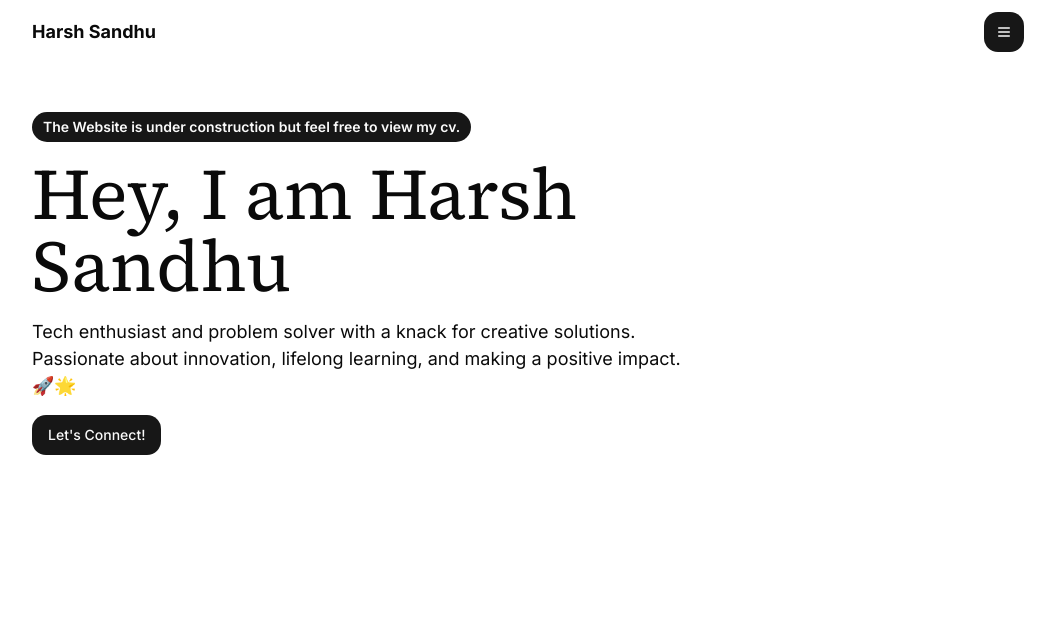
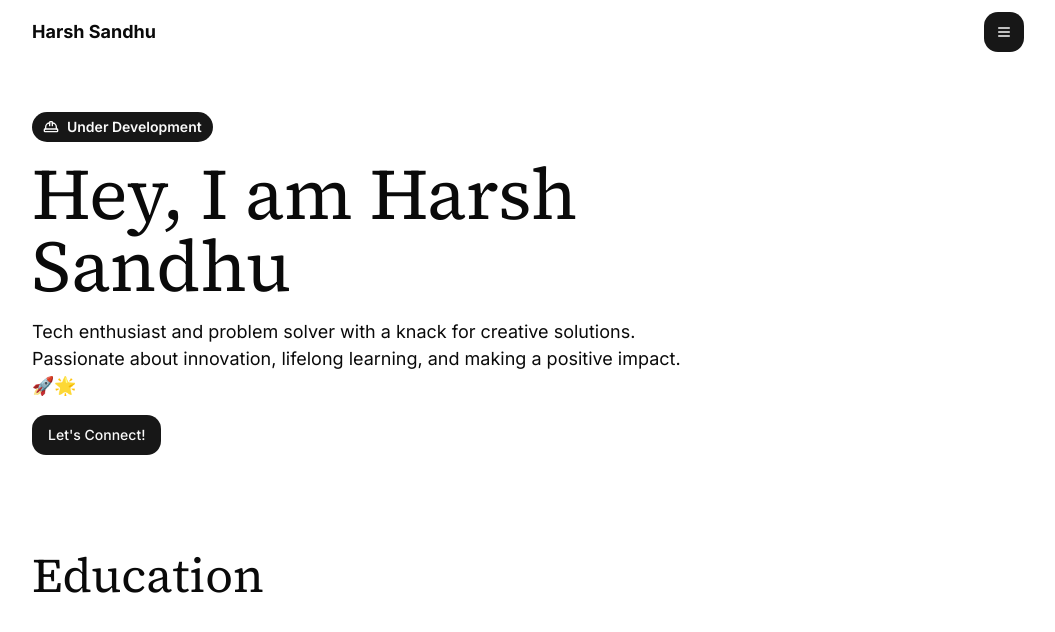
Before and after one commit to harshsandhu95/nyxfor13days, a Next.js app: page / in a window 1280 px wide. Shown: the top 632 px of the page, without its empty margins (112-1167 px from the left). Built offline with nearby package versions, Linux system fonts and the light colour scheme.

Commit message:
Update page.tsx

```diff
--- a/src/app/(home)/page.tsx
+++ b/src/app/(home)/page.tsx
@@ -1,17 +1,25 @@
+import Link from "next/link";
+import { HardHatIcon } from "lucide-react";
 import { Badge } from "@/components/ui/Badge";
 import { Button } from "@/components/ui/Button";
 import { details } from "@/lib/constants";
 
 export default function Home() {
   return (
-    <div className="min-h-[calc(100vh-64px)] py-12 space-y-12">
-      <section className="max-w-prose space-y-4">
-        <Badge>
-          The Website is under construction but feel free to view my cv.
+    <div className="min-h-[calc(100vh-64px)]">
+      <section className="py-12 max-w-prose space-y-4">
+        <Badge className="md:w-fit flex items-center justify-center gap-2">
+          <HardHatIcon size={16} /> Under Development
         </Badge>
         <h1 className="text-7xl eading-tight">Hey, I am Harsh Sandhu</h1>
         <p className="text-lg leading-normal">{details.objective}</p>
-        <Button>Let&apos;s Connect!</Button>
+        <Button asChild>
+          <Link href="">Let&apos;s Connect!</Link>
+        </Button>
+      </section>
+
+      <section className="py-12">
+        <h2 className="text-5xl">Education</h2>
       </section>
     </div>
   );
```
